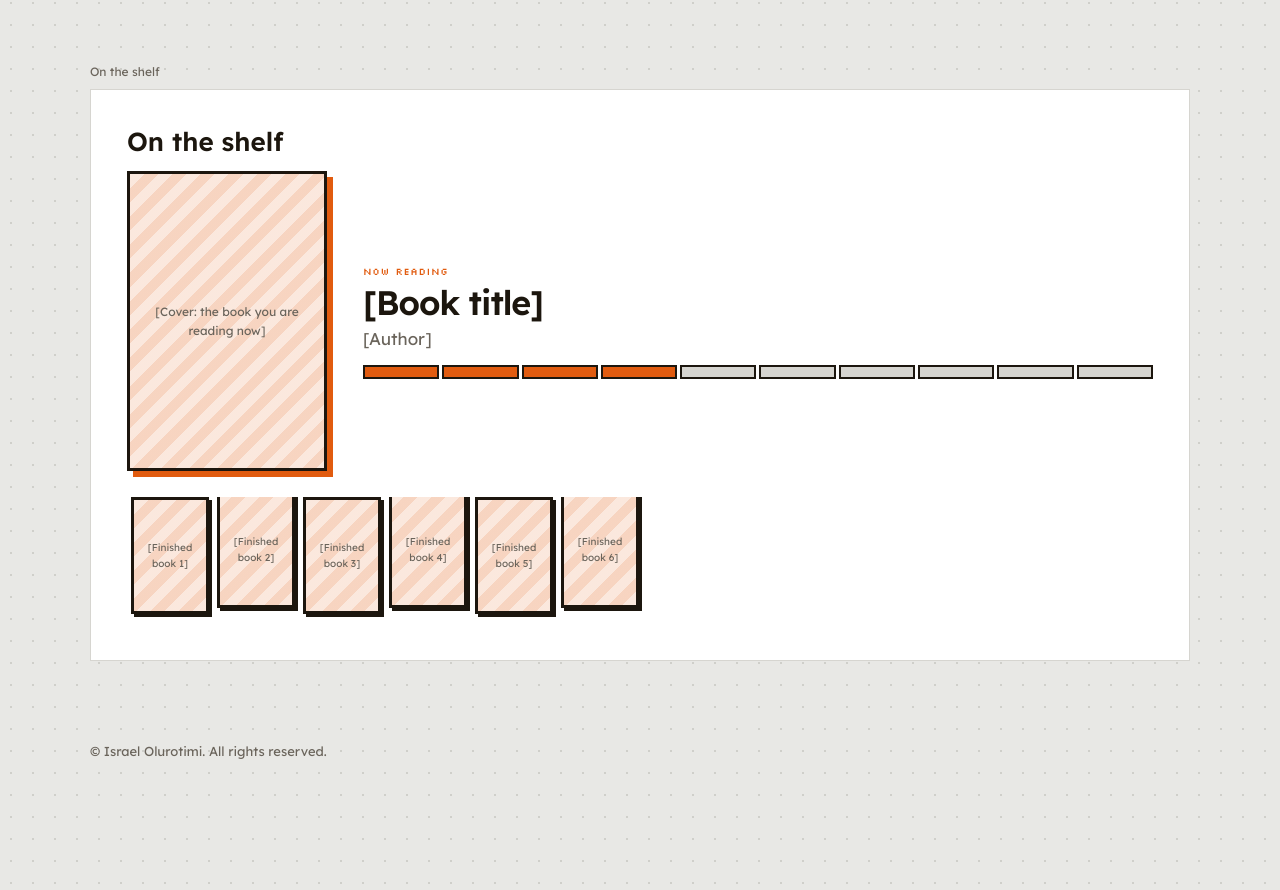
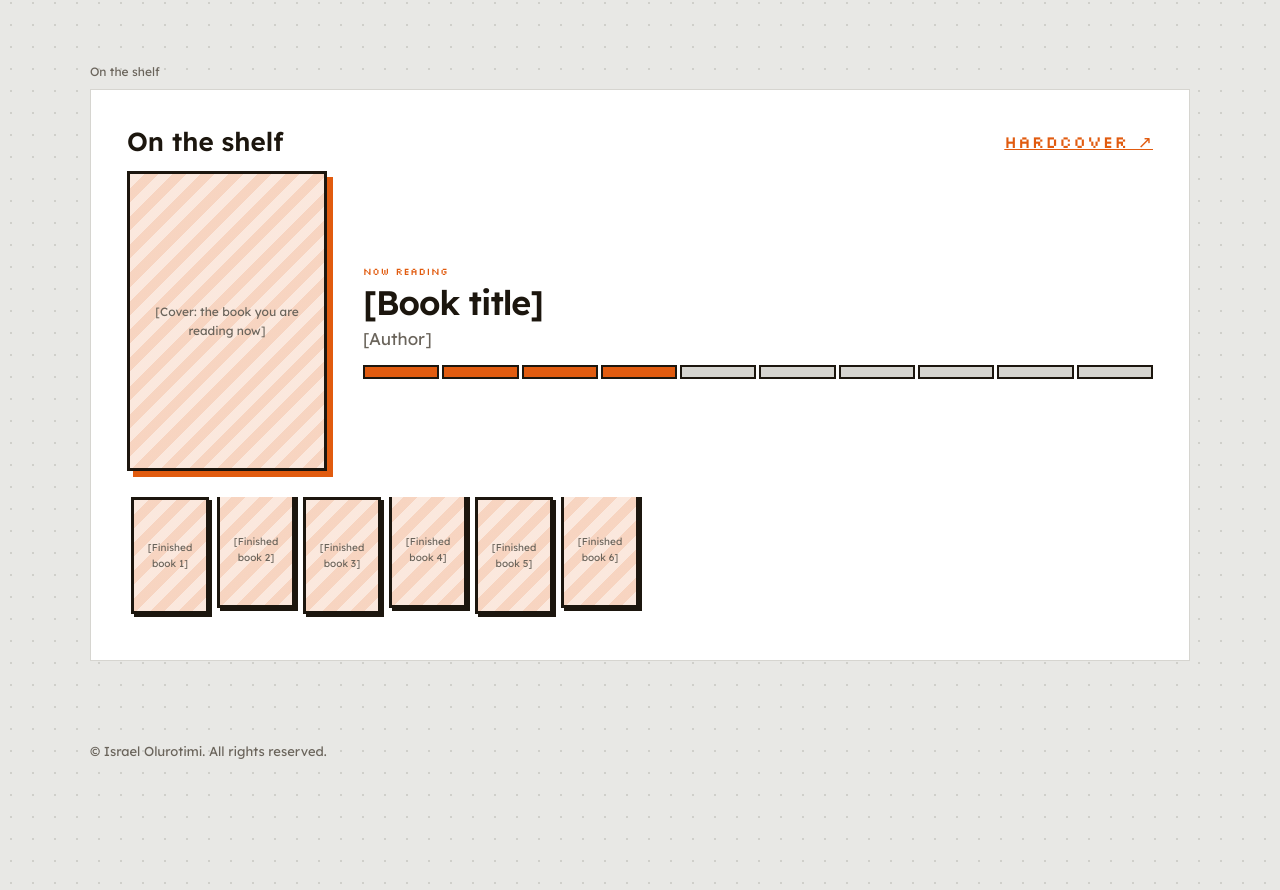
Before and after one commit to israel-olurotimi/israelolurotimi-portfolio, a plain HTML site: page index.html in a window 1280 px wide. Shown: the part 8720-9610 px from the top of the page. Drawn offline with Linux system fonts and the light colour scheme; no server answers.

Commit message:
Update Hardcover username in index.html

```diff
--- a/index.html
+++ b/index.html
@@ -1148,7 +1148,7 @@
 })();
 /* ===== Playground · Reads (Hardcover via /api/reads) ===== */
 (function(){
-const HC={handle:''};/* your Hardcover username, optional, for the follow link */
+const HC={handle:'olurotimi'};/* your Hardcover username, optional, for the follow link */
 const g=id=>document.getElementById(id),esc=x=>String(x).replace(/[&<>"]/g,c=>({'&':'&amp;','<':'&lt;','>':'&gt;','"':'&quot;'}[c])),B=g('rdb');
 const cover=(b,p)=>b&&b.cover?'<div class="bk"><img src="'+esc(b.cover)+'" alt="'+esc(b.title)+' cover" loading="lazy"></div>':'<div class="bk">'+(p||esc(b&&b.title||'[Cover]'))+'</div>';
 const bar=p=>'<div class="seg10" role="img" aria-label="'+Math.round(p)+' percent read">'+Array.from({length:10},(_,i)=>'<i class="'+(i<p/10?'f':'')+'"></i>').join('')+'</div>';
```
